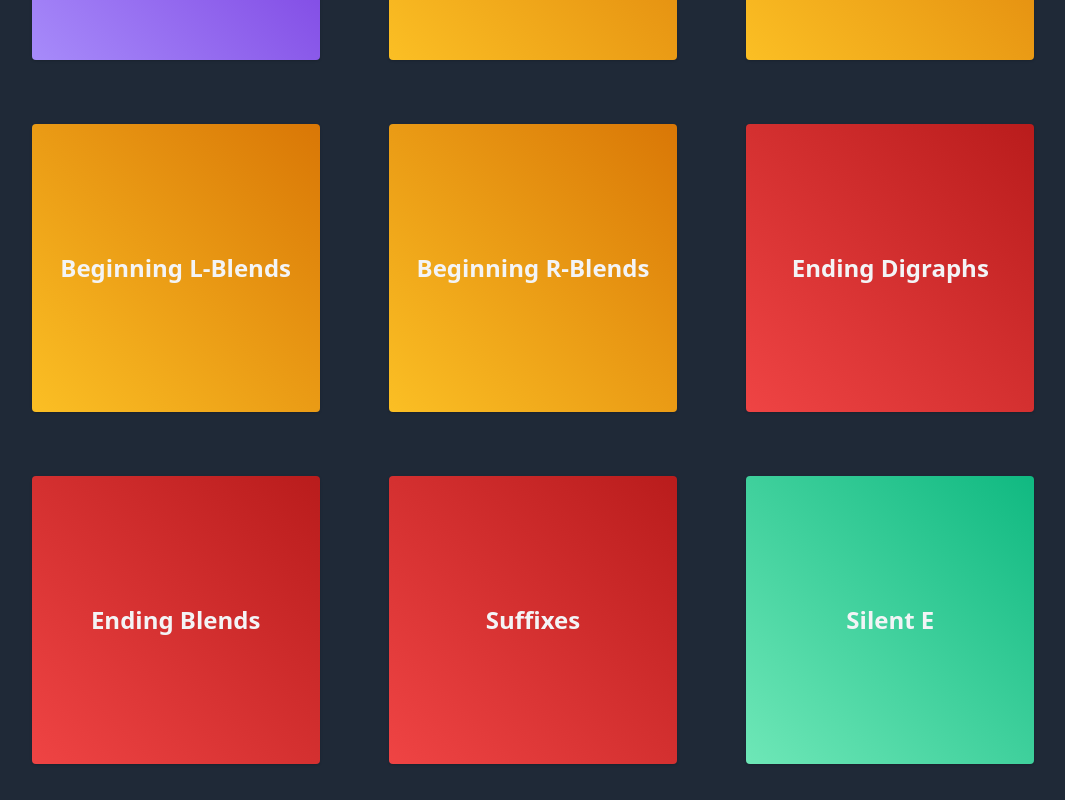
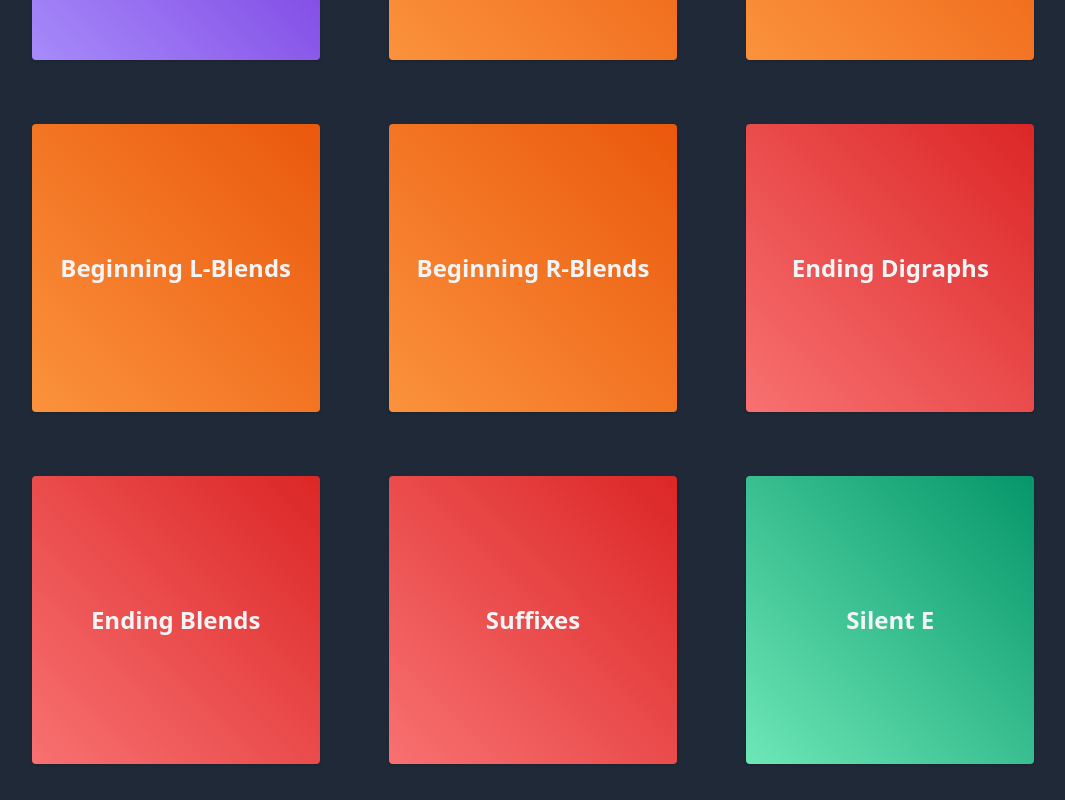
Before and after one commit to carlosdlroca/aa-hop-v2, a Next.js app: page / in a window 1280 px wide. Shown: the part 420-1220 px from the top of the page, without its empty margins (107-1172 px from the left). Built offline with nearby package versions, Linux system fonts and the light colour scheme.

Commit message:
edit card color gradient

```diff
--- a/styles/index.css
+++ b/styles/index.css
@@ -50,15 +50,15 @@
   }
 
   .card-orange {
-    @apply bg-gradient-to-tr from-yellow-400 to-yellow-600;
+    @apply bg-gradient-to-tr from-orange-400 to-orange-600;
   }
 
   .card-red {
-    @apply bg-gradient-to-tr from-red-500 to-red-700;
+    @apply bg-gradient-to-tr from-red-400 to-red-600;
   }
 
   .card-green {
-    @apply bg-gradient-to-tr from-green-300 to-green-500;
+    @apply bg-gradient-to-tr from-green-300 to-green-600;
   }
 
   .card-blue {
```
